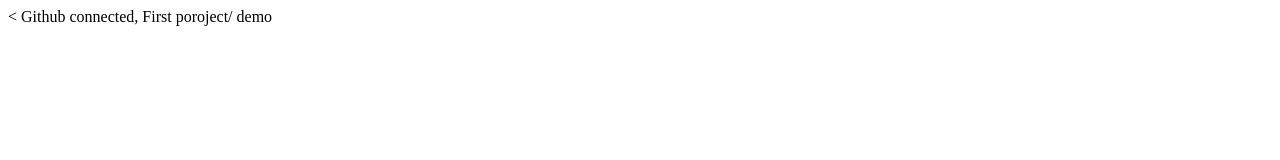
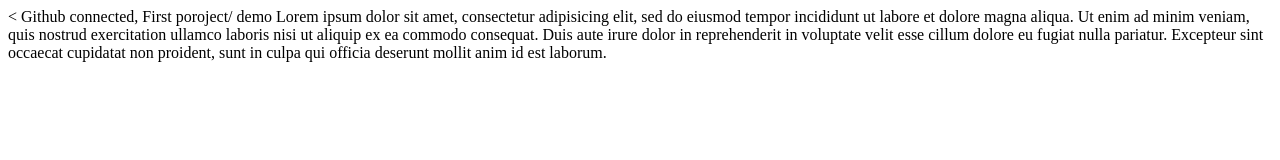
Before and after one commit to fabricempiranya/GoogleDisatnceMatrix, a plain HTML site: page index.html in a window 1280 px wide. Drawn offline with Linux system fonts and the light colour scheme.

Commit message:
Added some updates

```diff
--- a/index.html
+++ b/index.html
@@ -16,6 +16,16 @@
 
         Github connected, First poroject/ demo
 
+        <span>
+            <!-- added By Vendroid -->
+            Lorem ipsum dolor sit amet, consectetur adipisicing elit, sed do eiusmod
+            tempor incididunt ut labore et dolore magna aliqua. Ut enim ad minim veniam,
+            quis nostrud exercitation ullamco laboris nisi ut aliquip ex ea commodo
+            consequat. Duis aute irure dolor in reprehenderit in voluptate velit esse
+            cillum dolore eu fugiat nulla pariatur. Excepteur sint occaecat cupidatat non
+            proident, sunt in culpa qui officia deserunt mollit anim id est laborum.
+        </span>
+
         <script src="" async defer></script>
     </body>
 </html>
```
